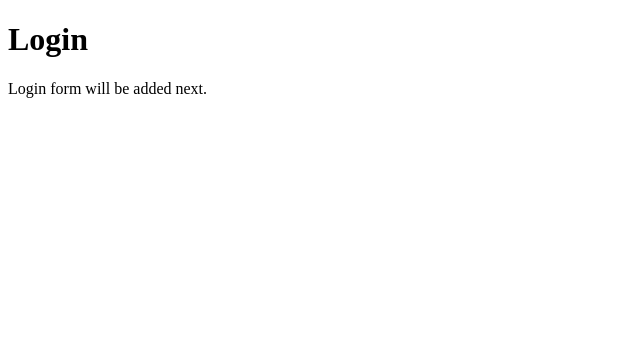
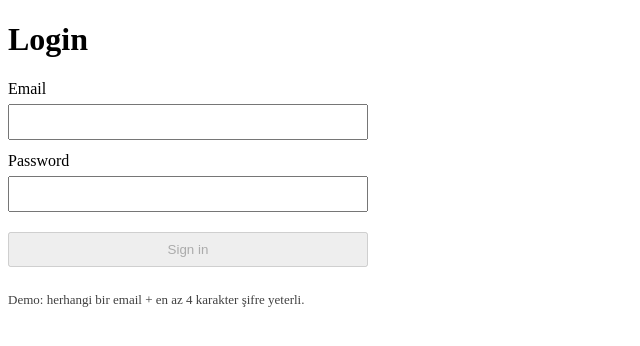
Before and after one commit to alminaildirar/employee-dashboard-angular, an Angular app: page /login in a window 1280 px wide. Shown: the top 346 px of the page, without its empty margins (0-640 px from the left). Built offline with nearby package versions, Linux system fonts and the light colour scheme.

Commit message:
restrict shell routes behind auth guard

```diff
--- a/src/app/app.routes.ts
+++ b/src/app/app.routes.ts
@@ -1,12 +1,22 @@
 import { Routes } from '@angular/router';
+import { authGuard } from './core/guards/auth.guard';
 import { ShellComponent } from './shared/ui/shell/sheel.component';
 
 export const routes: Routes = [
   { path: '', pathMatch: 'full', redirectTo: 'dashboard' },
 
+  // Public route
+  {
+    path: 'login',
+    loadComponent: () =>
+      import('./features/login/login.page').then((m) => m.LoginPage),
+  },
+
+  // Private routes (Shell altında)
   {
     path: '',
     component: ShellComponent,
+    canMatch: [authGuard],
     children: [
       {
         path: 'dashboard',
@@ -32,11 +42,5 @@ export const routes: Routes = [
     ],
   },
 
-  {
-    path: 'login',
-    loadComponent: () =>
-      import('./features/login/login.page').then((m) => m.LoginPage),
-  },
-
   { path: '**', redirectTo: 'dashboard' },
 ];
--- /dev/null
+++ b/src/app/features/login/login.page.html
@@ -0,0 +1,26 @@
+<h1>Login</h1>
+
+<form [formGroup]="form" (ngSubmit)="onSubmit()">
+  <label>
+    Email
+    <input type="email" formControlName="email" autocomplete="username" />
+  </label>
+
+  <label>
+    Password
+    <input
+      type="password"
+      formControlName="password"
+      autocomplete="current-password"
+    />
+  </label>
+
+  <button type="submit" [disabled]="form.invalid || isSubmitting">
+    {{ isSubmitting ? 'Signing in...' : 'Sign in' }}
+  </button>
+
+  @if (error) {
+  <p class="error">{{ error }}</p>
+  }
+  <p class="hint">Demo: herhangi bir email + en az 4 karakter şifre yeterli.</p>
+</form>
--- /dev/null
+++ b/src/app/features/login/login.page.scss
@@ -0,0 +1,31 @@
+form {
+  display: flex;
+  flex-direction: column;
+  gap: 12px;
+  max-width: 360px;
+}
+
+label {
+  display: flex;
+  flex-direction: column;
+  gap: 6px;
+}
+
+input {
+  padding: 8px;
+  font-size: 14px;
+}
+
+button {
+  margin-top: 8px;
+  padding: 8px;
+}
+
+.error {
+  color: #b00020;
+}
+
+.hint {
+  opacity: 0.75;
+  font-size: 13px;
+}
--- a/src/app/features/login/login.page.ts
+++ b/src/app/features/login/login.page.ts
@@ -1,10 +1,42 @@
-import { Component } from '@angular/core';
+import { Component, inject } from '@angular/core';
+import { FormBuilder, ReactiveFormsModule, Validators } from '@angular/forms';
+import { Router } from '@angular/router';
+import { AuthStore } from '../../core/services/auth.store';
 
 @Component({
   standalone: true,
-  template: `
-    <h1>Login</h1>
-    <p>Login form will be added next.</p>
-  `,
+  imports: [ReactiveFormsModule],
+  templateUrl: './login.page.html',
+  styleUrl: './login.page.scss',
 })
-export class LoginPage {}
+export class LoginPage {
+  private readonly fb = inject(FormBuilder);
+  private readonly auth = inject(AuthStore);
+  private readonly router = inject(Router);
+
+  isSubmitting = false;
+  error = '';
+
+  readonly form = this.fb.nonNullable.group({
+    email: ['', [Validators.required, Validators.email]],
+    password: ['', [Validators.required, Validators.minLength(4)]],
+  });
+
+  async onSubmit() {
+    this.error = '';
+    if (this.form.invalid) return;
+
+    this.isSubmitting = true;
+    const { email, password } = this.form.getRawValue();
+
+    const ok = await this.auth.login(email, password);
+    this.isSubmitting = false;
+
+    if (!ok) {
+      this.error = 'Invalid credentials';
+      return;
+    }
+
+    await this.router.navigate(['/dashboard']);
+  }
+}
--- a/src/app/shared/ui/shell/sheel.component.ts
+++ b/src/app/shared/ui/shell/sheel.component.ts
@@ -1,5 +1,11 @@
-import { Component } from '@angular/core';
-import { RouterLink, RouterLinkActive, RouterOutlet } from '@angular/router';
+import { Component, inject } from '@angular/core';
+import {
+  Router,
+  RouterLink,
+  RouterLinkActive,
+  RouterOutlet,
+} from '@angular/router';
+import { AuthStore } from '../../../core/services/auth.store';
 
 @Component({
   selector: 'app-shell',
@@ -8,4 +14,12 @@ import { RouterLink, RouterLinkActive, RouterOutlet } from '@angular/router';
   templateUrl: './shell.component.html',
   styleUrl: './shell.component.scss',
 })
-export class ShellComponent {}
+export class ShellComponent {
+  private readonly router = inject(Router);
+  readonly auth = inject(AuthStore);
+
+  async logout() {
+    this.auth.logout();
+    await this.router.navigate(['/login']);
+  }
+}
--- a/src/app/shared/ui/shell/shell.component.html
+++ b/src/app/shared/ui/shell/shell.component.html
@@ -8,7 +8,11 @@
       <a routerLink="/settings" routerLinkActive="active">Settings</a>
     </nav>
 
+    @if (auth.isLoggedIn()) {
+    <button class="logout" type="button" (click)="logout()">Logout</button>
+    } @else {
     <a class="login" routerLink="/login">Login</a>
+    }
   </header>
 
   <main class="content">
--- a/src/app/shared/ui/shell/shell.component.scss
+++ b/src/app/shared/ui/shell/shell.component.scss
@@ -34,3 +34,24 @@
 .content {
   padding: 16px;
 }
+
+.logout {
+  margin-left: auto;
+  padding: 6px 10px;
+}
+
+.topbar {
+  display: flex;
+  align-items: center;
+  gap: 16px;
+}
+
+.nav {
+  display: flex;
+  gap: 12px;
+}
+
+.logout,
+.login {
+  margin-left: auto;
+}
```
